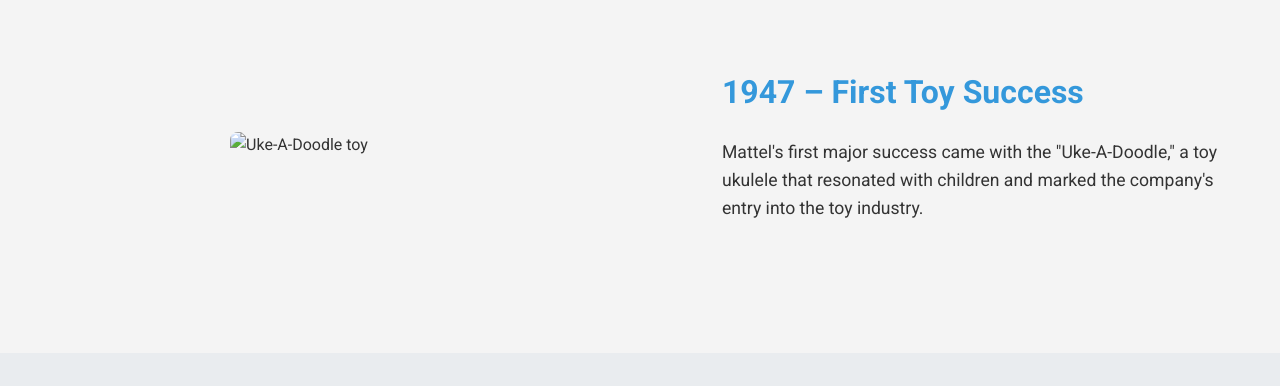
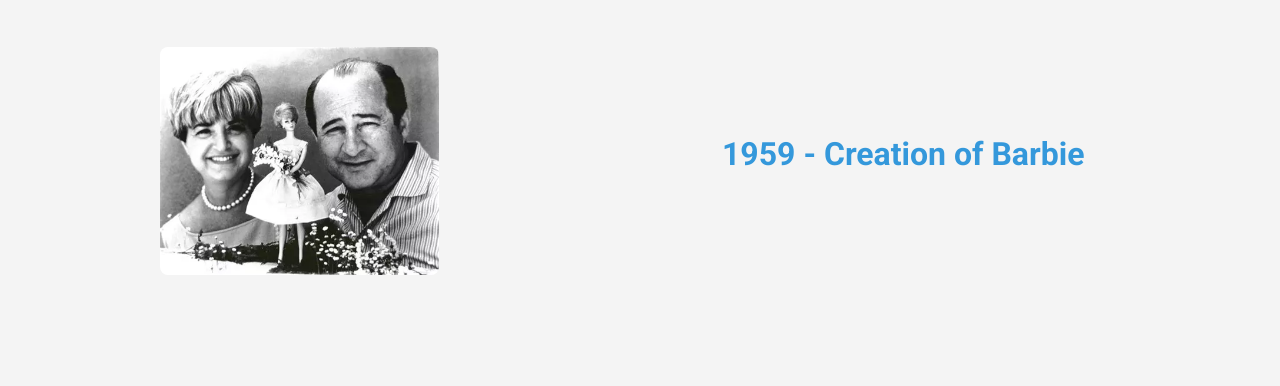
Before and after one commit to BecomeYourFuture/Mattel-x-Barbie, a plain HTML site: page index.html in a window 1280 px wide. Shown: the part 414-800 px from the top of the page. Drawn offline with Linux system fonts and the light colour scheme.

Commit message:
Update index.html

```diff
--- a/index.html
+++ b/index.html
@@ -49,12 +49,11 @@
   </div>
   <div class="timeline-item right">
     <div class="timeline-image">
-      <img src="images/1947.jpg" alt="Uke-A-Doodle toy">
+      <img src="1.png" alt="The First Barbie doll">
     </div>
     <div class="timeline-content">
-      <h2>1947 – First Toy Success</h2>
-      <p>Mattel's first major success came with the "Uke-A-Doodle," a toy ukulele that resonated with children and marked the company's entry into the toy industry.</p>
-    </div>
+      <h2>1959 - Creation of Barbie</h2>
+  </div>
   </div>
     </section>
 
```
